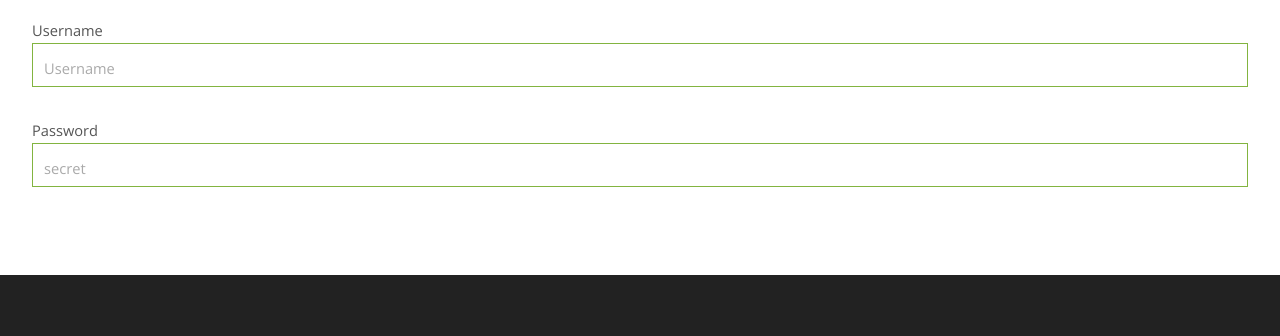
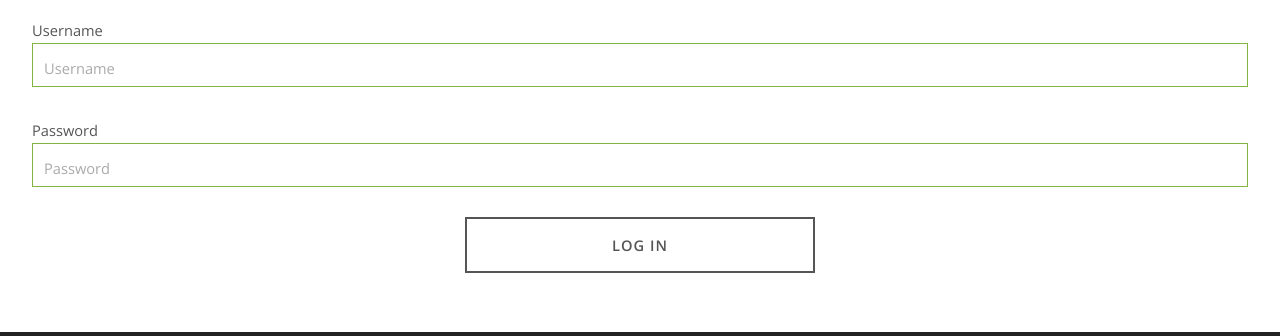
Before and after one commit to Quivun/Hackathon-Taggies, a plain HTML site: page no-sidebar.html in a window 1280 px wide. Shown: the part 156-492 px from the top of the page. Drawn offline with nearby package versions, Linux system fonts and the light colour scheme.

Commit message:
log in updated

```diff
--- a/no-sidebar.html
+++ b/no-sidebar.html
@@ -86,8 +86,9 @@
 				          <label>Password</label>
 				          <input type = "password"
 				                  id = "password"
-				                  placeholder= "secret" />
+				                  placeholder= "Password" />
 				        </p>
+				        <a href="#" class="button alt">Log In</a>
 					</section>
 				</div>
 			</div>
```
